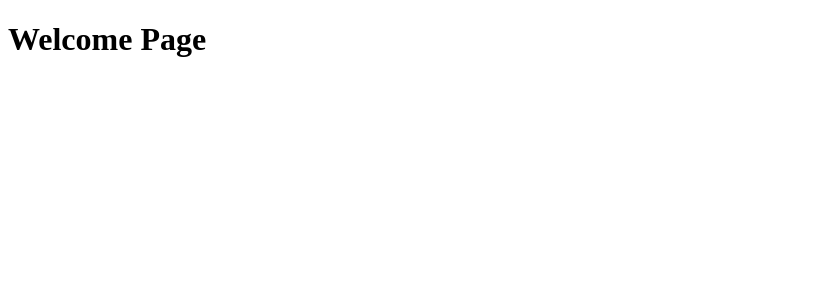
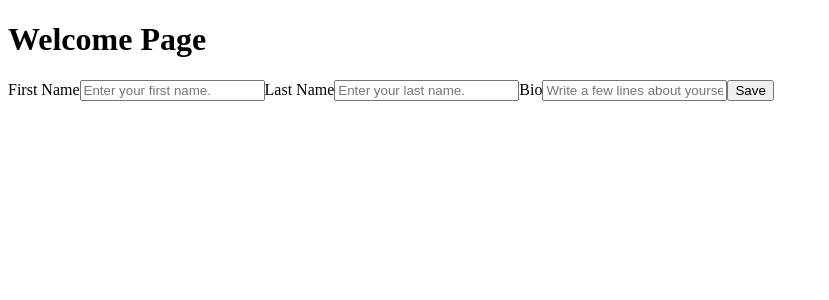
Before and after one commit to Husain01/CV, a React (Vite) app: page /welcome in a window 1280 px wide. Shown: the top 300 px of the page, without its empty margins (0-829 px from the left). Built offline with nearby package versions, Linux system fonts and the light colour scheme.

Commit message:
Add: Welcome Page
After signup the user is taken to the welcome page where they can add their name and bio.

```diff
--- a/src/context/Auth/AuthContext.jsx
+++ b/src/context/Auth/AuthContext.jsx
@@ -4,8 +4,10 @@ const AuthContext = createContext()
 
 const AuthProvider = ({children}) => {
     const [username, setUsername] = useState()
+    const [userID, setUserID] = useState()
     const checkUser = () => {
          setUsername(localStorage.getItem("username"))
+         setUserID(localStorage.getItem("userID"))
     }
 
     useEffect(() => {
@@ -14,7 +16,7 @@ const AuthProvider = ({children}) => {
 
 
     return (
-        <AuthContext.Provider value={{ username, setUsername}}>
+        <AuthContext.Provider value={{ username, setUsername, userID, setUserID}}>
             {children}
         </AuthContext.Provider>
     )
--- a/src/pages/Auth/Signup.jsx
+++ b/src/pages/Auth/Signup.jsx
@@ -32,6 +32,7 @@ export const Signup = () => {
           userID: data.user.uid,
         });
         localStorage.setItem("username", username);
+        localStorage.setItem("userID", data.user.uid);
         await setDoc(doc(db, "users", data.user.uid), {
           email: data.user.email,
           username: username,
@@ -54,7 +55,7 @@ export const Signup = () => {
           id="email"
           name="email"
           required
-          onChange={(e) => setUsername(e.target.value)}
+          onChange={(e) => setUsername(e.target.value.trim())}
         />
         <label htmlFor="email">Email</label>
         <input
@@ -63,7 +64,7 @@ export const Signup = () => {
           id="email"
           name="email"
           required
-          onChange={(e) => setEmail(e.target.value)}
+          onChange={(e) => setEmail(e.target.value.trim())}
         />
         <label htmlFor="password">Password</label>
         <input
@@ -72,7 +73,7 @@ export const Signup = () => {
           id="password"
           name="password"
           required
-          onChange={(e) => setPassword(e.target.value)}
+          onChange={(e) => setPassword(e.target.value.trim())}
         />
         <button onClick={signUpHandler}>Signup</button>
       </div>
--- a/src/pages/Welcome/Welcome.jsx
+++ b/src/pages/Welcome/Welcome.jsx
@@ -1,14 +1,58 @@
-import React, { useEffect } from "react";
+import React, { useEffect, useState } from "react";
+import { auth, db } from "../../config/firebase";
+import { doc, setDoc } from "firebase/firestore";
 
 export const Welcome = () => {
+  const userID = localStorage.getItem("userID");
+  const [firstName, setFirstName] = useState('')
+  const [lastName, setLastName] = useState('')
+  const [bio, setBio] = useState('')
 
-    const username = localStorage.getItem("username")
 
+
+  const welcomeHandler = async() => {
+    try {
+      await setDoc(doc(db, "users", userID),{
+        firstName, lastName, bio
+      }, { merge: true })
+    } catch (error) {
+      console.error(error)
+    }
+  }
 
   return (
     <>
-      <h1>Welcome Page</h1>
-      <p>{username}</p>
+      <div>
+        <h1>Welcome Page</h1>
+        <label htmlFor="firstName">First Name</label>
+        <input
+          type="text"
+          id="firstName"
+          name="firstName"
+          placeholder="Enter your first name."
+          onChange={e => setFirstName(e.target.value.trim())}
+          required
+        />
+        <label htmlFor="lastName">Last Name</label>
+        <input
+          type="text"
+          id="lastName"
+          name="lastName"
+          placeholder="Enter your last name."
+          onChange={e => setLastName(e.target.value.trim())}
+          required
+        />
+        <label htmlFor="bio">Bio</label>
+        <input
+          type="text"
+          id="bio"
+          name="bio"
+          placeholder="Write a few lines about yourself."
+          onChange={e => setBio(e.target.value.trim())}
+          required
+        />
+        <button onClick={welcomeHandler}>Save</button>
+      </div>
     </>
   );
 };
```
Also changed, not shown: src/Reducer/AuthReducer.js (added).
